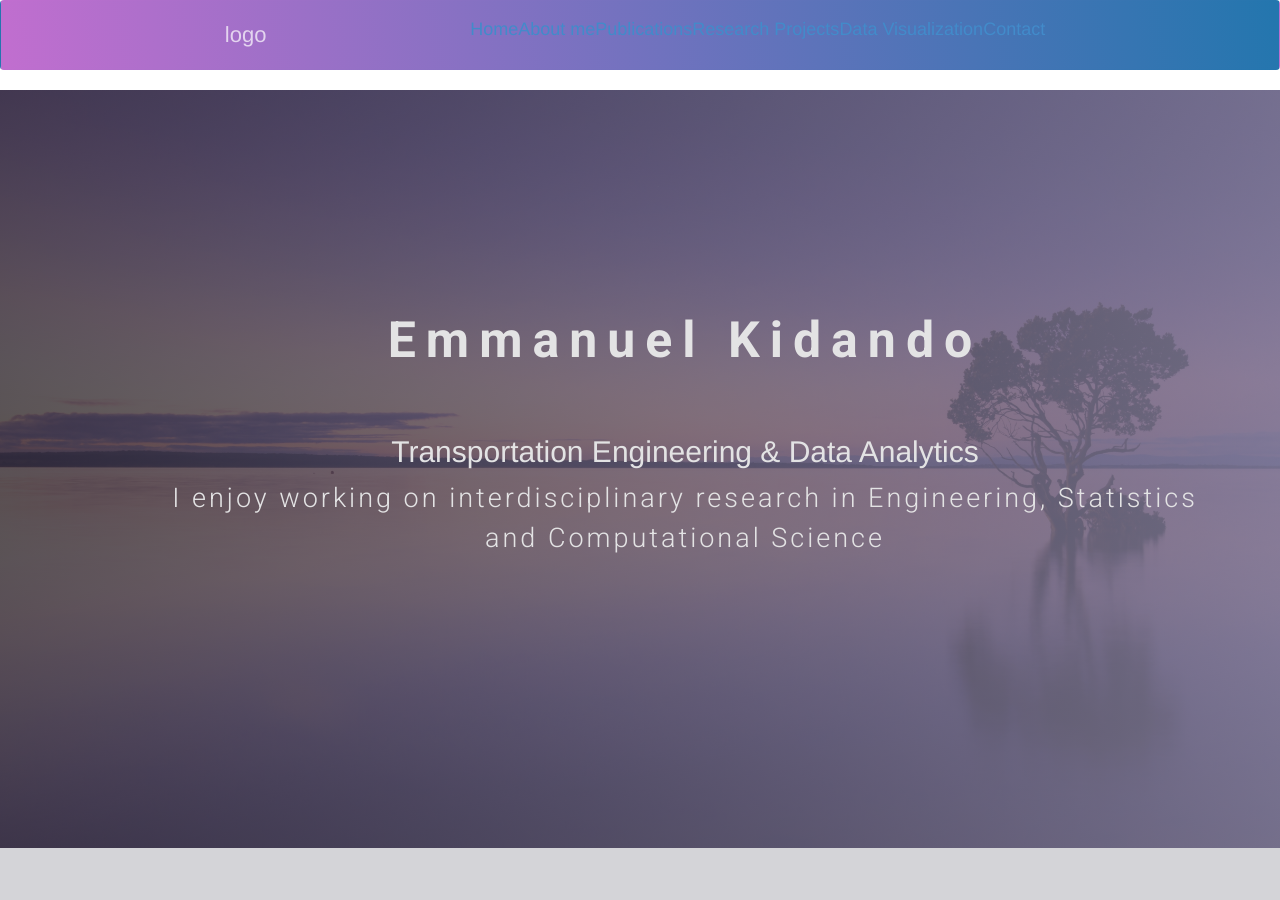
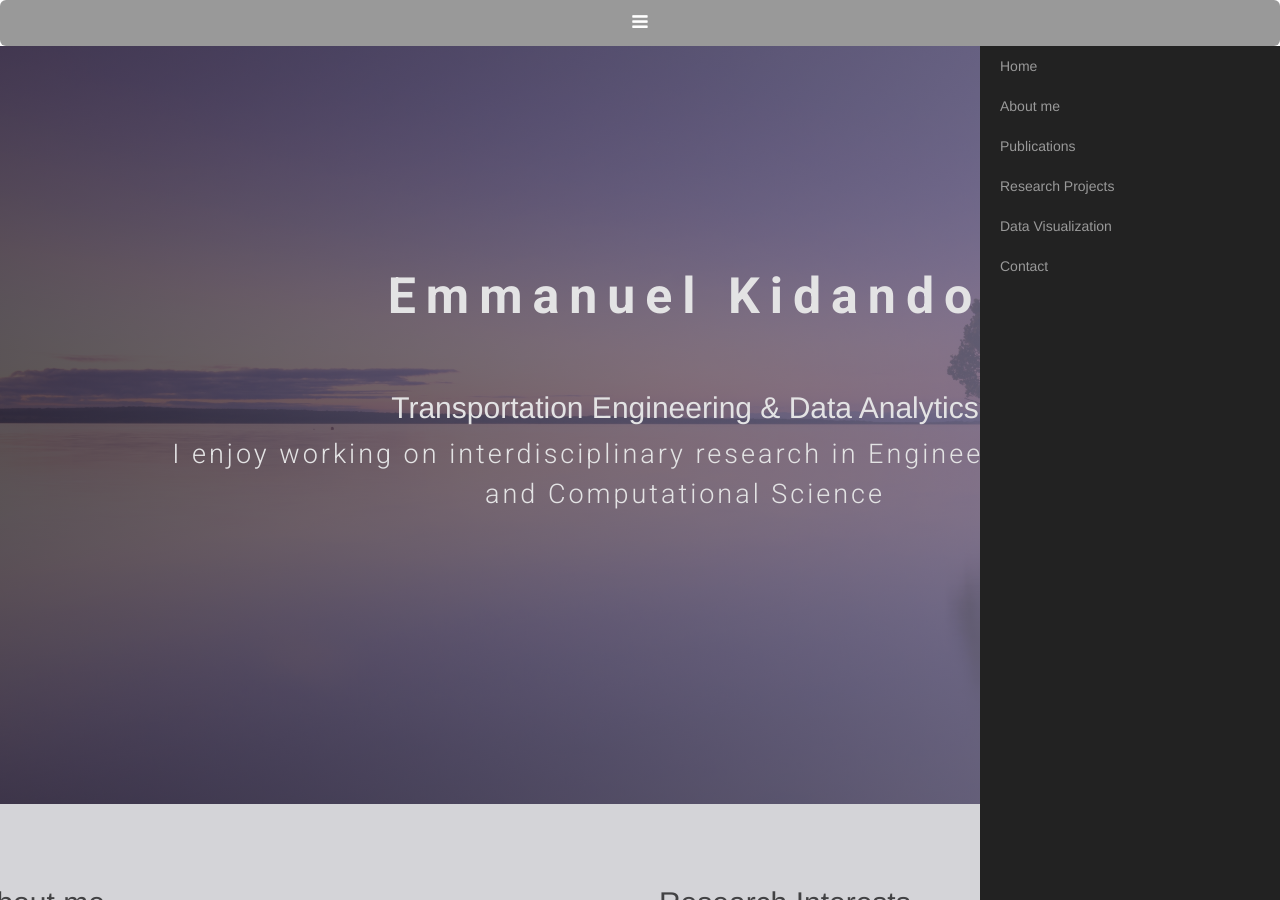
Before and after one commit to ekidando/Kidando, a Jekyll site: the page index.html, which Jekyll copies as it is, in a window 1280 px wide and 900 px high. Built offline with Jekyll 4.4.1, drawn with Linux system fonts in a browser that asks for light colours; nearby versions of some CDN libraries; some web fonts are replaced.

Commit message:
Update index.html

```diff
--- a/index.html
+++ b/index.html
@@ -8,19 +8,15 @@
 <link rel="stylesheet" href="stylish.css">
 <link rel="stylesheet" href="style.css">
 <link rel="stylesheet" href="bootstrap.min.css">
-<script src="main.js"></script>
+<!-- Custom Theme JavaScript -->
+<script src="js/custom.js"></script>
 <link href="http://maxcdn.bootstrapcdn.com/font-awesome/4.2.0/css/font-awesome.min.css" rel="stylesheet">
  </head>
 	<!-- head close -->
   <body>
-<nav class="navbar">
-
-   <span class="navbar-toggle" id="js-navbar-toggle">
-            <i class="fas fa-bars"></i>
-        </span>
-
-        <a href="#" class="logo">logo</a>
-        <ul class="main-nav" id="js-menu">
+<a id="menu-toggle" href="#" class="btn btn-dark btn-lg toggle"><i class="fa fa-bars"></i></a>
+<nav id="sidebar-wrapper">
+  <ul class="sidebar-nav">
 
     <li><a href="#top" onclick = $("#menu-close").click(); >Home</a></li>
     <li><a href="#about" onclick = $("#menu-close").click(); >About me</a></li>
```
